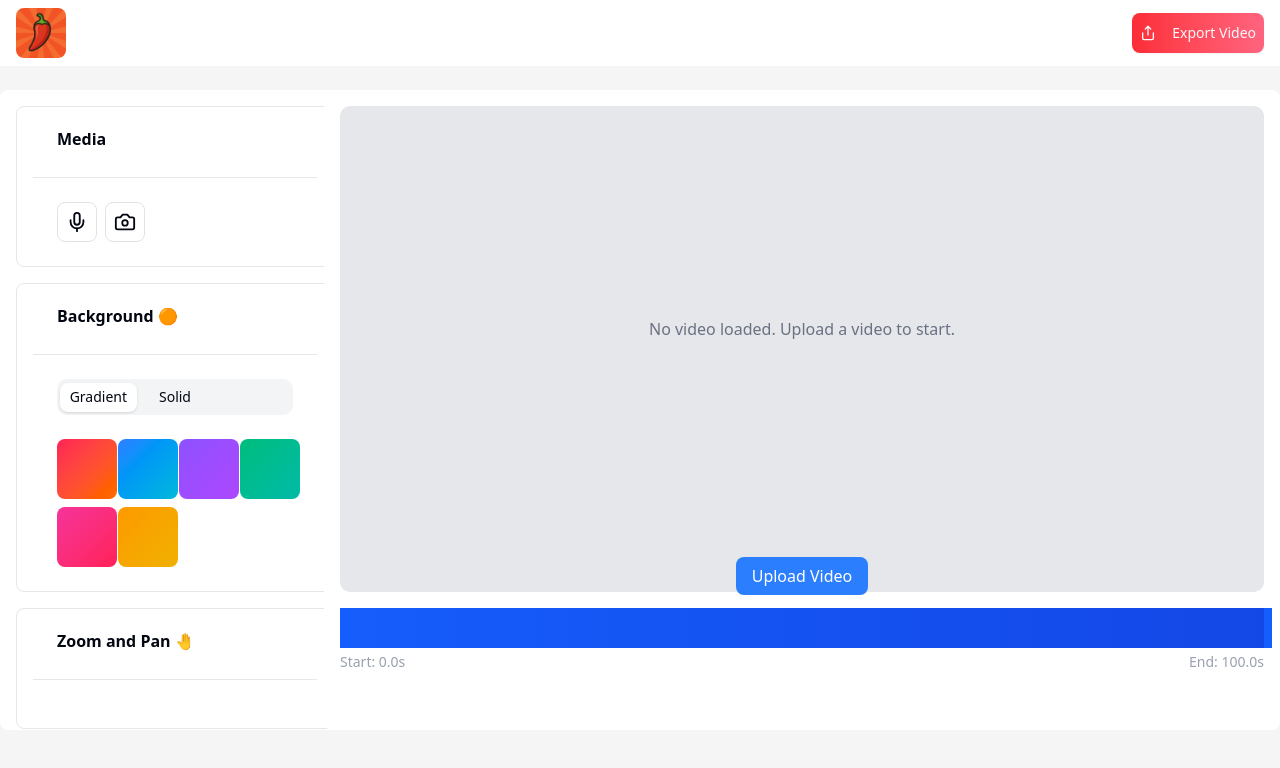
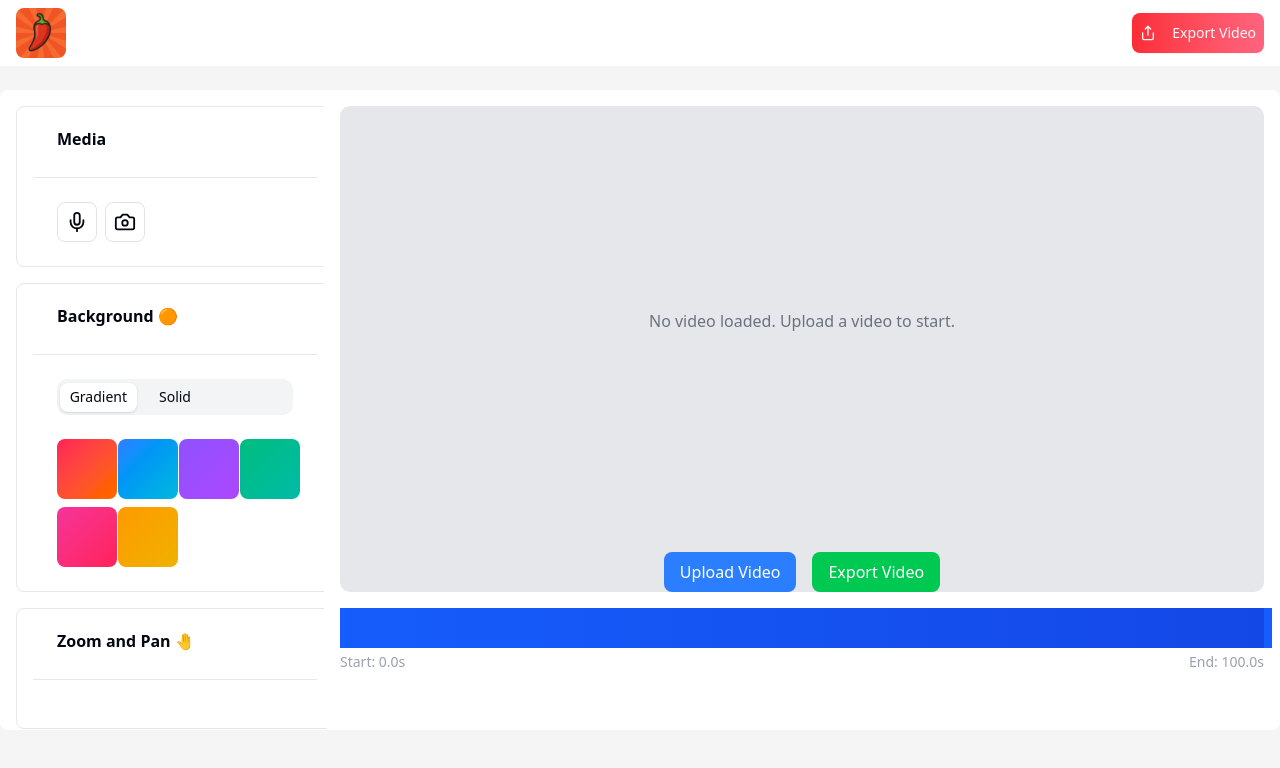
Before and after one commit to Timi-Leyin/rodoh, a React (Vite) app in the folder editor/: page / in a window 1280 px wide. Shown: the top 768 px of the page. Built offline with nearby package versions, Linux system fonts and the light colour scheme.

Commit message:
feat(video-module): add video export functionality with html2canvas

```diff
--- a/editor/src/components/modules/video-module.tsx
+++ b/editor/src/components/modules/video-module.tsx
@@ -1,10 +1,13 @@
-import { useEffect, useState } from "react";
+import { useEffect, useRef, useState } from "react";
 import useEditorStore from "@/store/editor.store.ts";
 import ReactPlayer from "react-player";
+import html2canvas from "html2canvas";
 
 function VideoModule() {
   const { editorBg } = useEditorStore();
   const [videoUrl, setVideoUrl] = useState<string | null>(null);
+  const containerRef = useRef<HTMLDivElement>(null);
+  const [isExporting, setIsExporting] = useState(false);
 
   useEffect(() => {
     if (!videoUrl) {
@@ -20,6 +23,44 @@ function VideoModule() {
     }
   };
 
+  const handleExport = async () => {
+    if (!containerRef.current) return;
+    setIsExporting(true);
+
+    const exportContainer = containerRef.current.cloneNode(true) as HTMLElement;
+    exportContainer.style.backgroundColor = 'rgb(255, 255, 255)';
+    exportContainer.style.position = 'fixed';
+    exportContainer.style.top = '0';
+    exportContainer.style.left = '0';
+    exportContainer.style.zIndex = '-1000';
+    document.body.appendChild(exportContainer);
+
+    try {
+      const canvas = await html2canvas(exportContainer, {
+        backgroundColor: '#ffffff',
+        useCORS: true,
+        logging: false,
+        removeContainer: true
+      });
+
+      canvas.toBlob((blob) => {
+        if (blob) {
+          const url = URL.createObjectURL(blob);
+          const a = document.createElement("a");
+          a.href = url;
+          a.download = "exported-video-with-background.png";
+          a.click();
+          URL.revokeObjectURL(url);
+        }
+      });
+    } catch (error) {
+      console.error("Error exporting video:", error);
+    } finally {
+      document.body.removeChild(exportContainer);
+      setIsExporting(false);
+    }
+  };
+
   return (
     <div
       className={`
@@ -27,7 +68,10 @@ function VideoModule() {
       ${editorBg}
     `}
     >
-      <div className="w-[90%] h-[90%]  !rounded-lg flex items-center justify-center relative">
+      <div
+        ref={containerRef}
+        className="w-[90%] h-[90%] !rounded-lg flex items-center justify-center relative"
+      >
         {videoUrl ? (
           <ReactPlayer
             url={videoUrl}
@@ -41,8 +85,7 @@ function VideoModule() {
         )}
       </div>
 
-
-      <div className="mt-4">
+      <div className="mt-4 flex gap-4">
         <label
           htmlFor="video-upload"
           className="cursor-pointer bg-blue-500 text-white px-4 py-2 rounded-md hover:bg-blue-600"
@@ -56,6 +99,16 @@ function VideoModule() {
           className="hidden"
           onChange={handleFileUpload}
         />
+
+        <button
+          onClick={handleExport}
+          className={`bg-green-500 text-white px-4 py-2 rounded-md hover:bg-green-600 ${
+            isExporting ? "opacity-50 cursor-not-allowed" : ""
+          }`}
+          disabled={isExporting}
+        >
+          {isExporting ? "Exporting..." : "Export Video"}
+        </button>
       </div>
     </div>
   );
```
